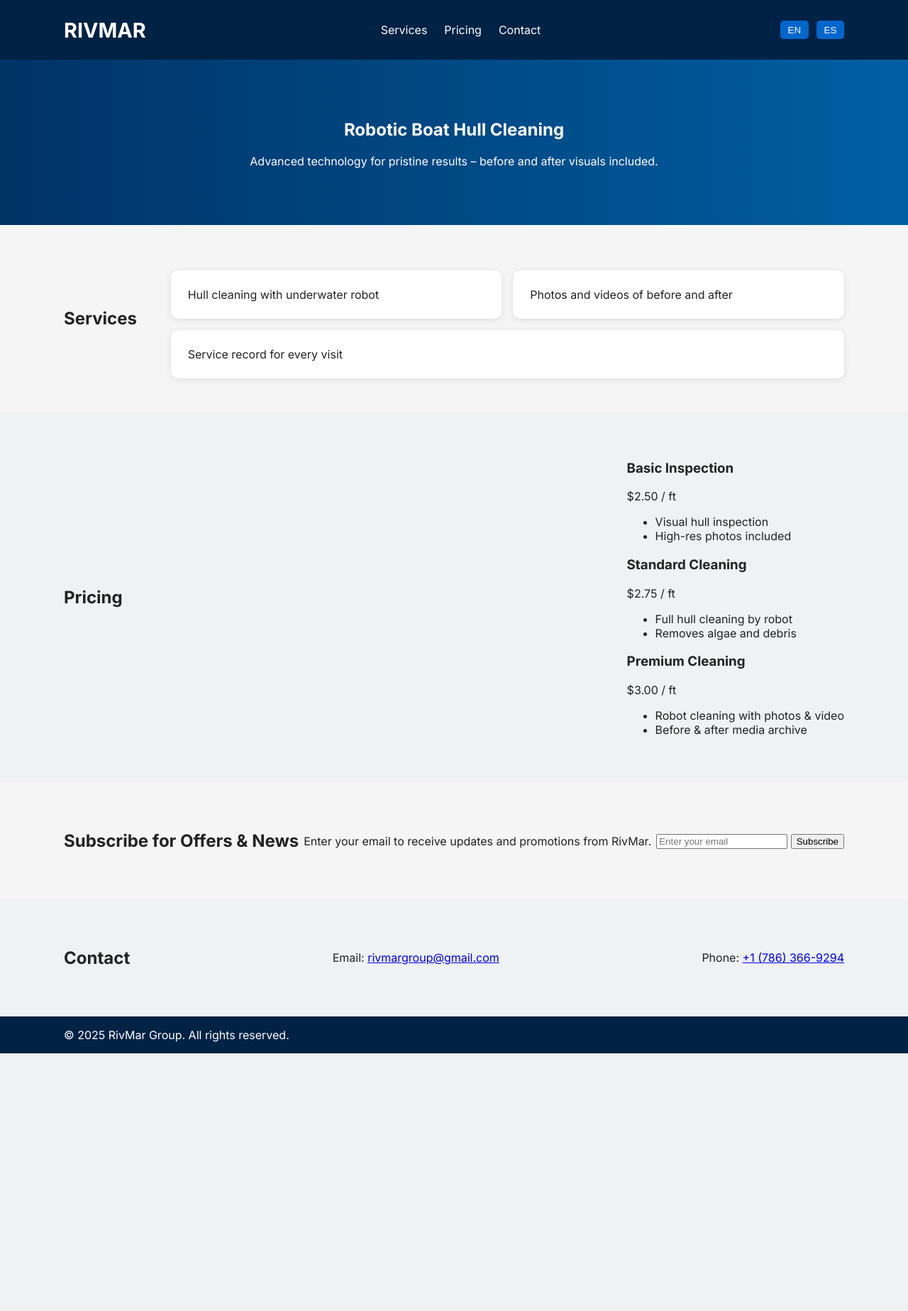
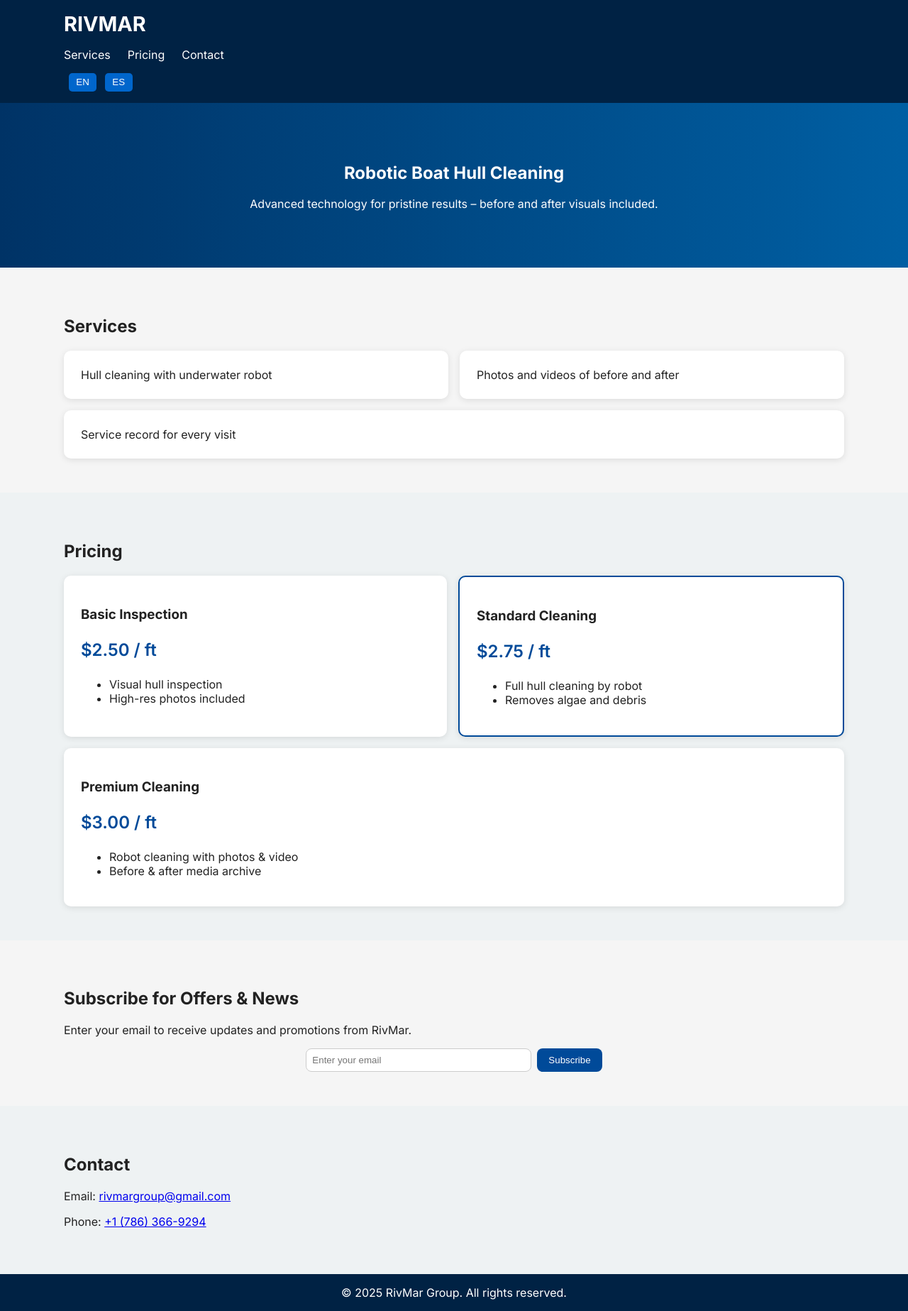
Before and after one commit to rivmargroup/RivMar, a PHP site: page / in a window 1280 px wide. Shown: the whole page at 71% size. Before the commit the page ends 1484 px from the top, so only its background shows below. Run offline with PHP 8.4, Linux system fonts and the light colour scheme.

Commit message:
Update styles.css

```diff
--- a/styles.css
+++ b/styles.css
@@ -14,9 +14,6 @@ header {
     width: 90%;
     max-width: 1100px;
     margin: 0 auto;
-    display: flex;
-    justify-content: space-between;
-    align-items: center;
 }
 .logo {
     font-size: 1.8em;
@@ -58,18 +55,47 @@ nav a {
 .section.alt {
     background-color: #eef2f3;
 }
-.cards {
+.cards, .pricing-cards {
     display: flex;
     gap: 1em;
     flex-wrap: wrap;
     margin-top: 1em;
 }
-.card {
+.card, .pricing-card {
     background: white;
     padding: 1.5em;
     border-radius: 10px;
     box-shadow: 0 2px 10px rgba(0,0,0,0.1);
     flex: 1 1 30%;
+}
+.pricing-card.highlight {
+    border: 2px solid #004a99;
+}
+.price {
+    font-size: 1.5em;
+    font-weight: 600;
+    color: #004a99;
+}
+form {
+    margin-top: 1em;
+    display: flex;
+    flex-direction: row;
+    gap: 0.5em;
+    justify-content: center;
+}
+form input {
+    padding: 0.6em;
+    width: 300px;
+    border: 1px solid #ccc;
+    border-radius: 8px;
+}
+form button {
+    padding: 0.6em 1.2em;
+    background-color: #004a99;
+    color: white;
+    border: none;
+    border-radius: 8px;
+    cursor: pointer;
 }
 footer {
     background-color: #002244;
```
